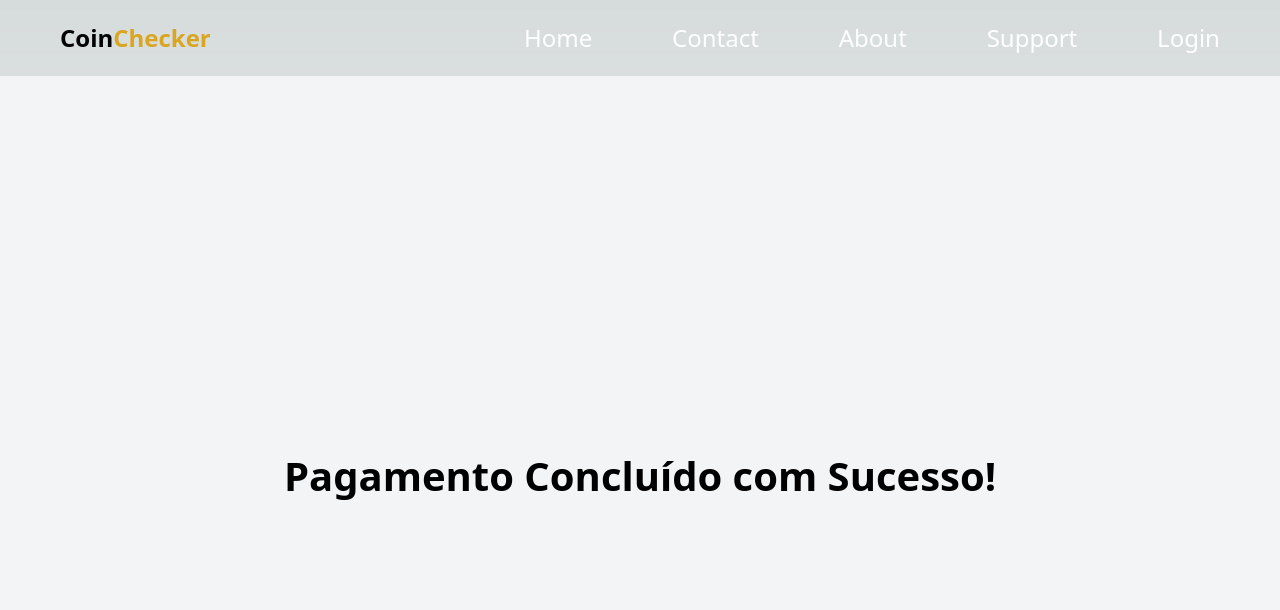
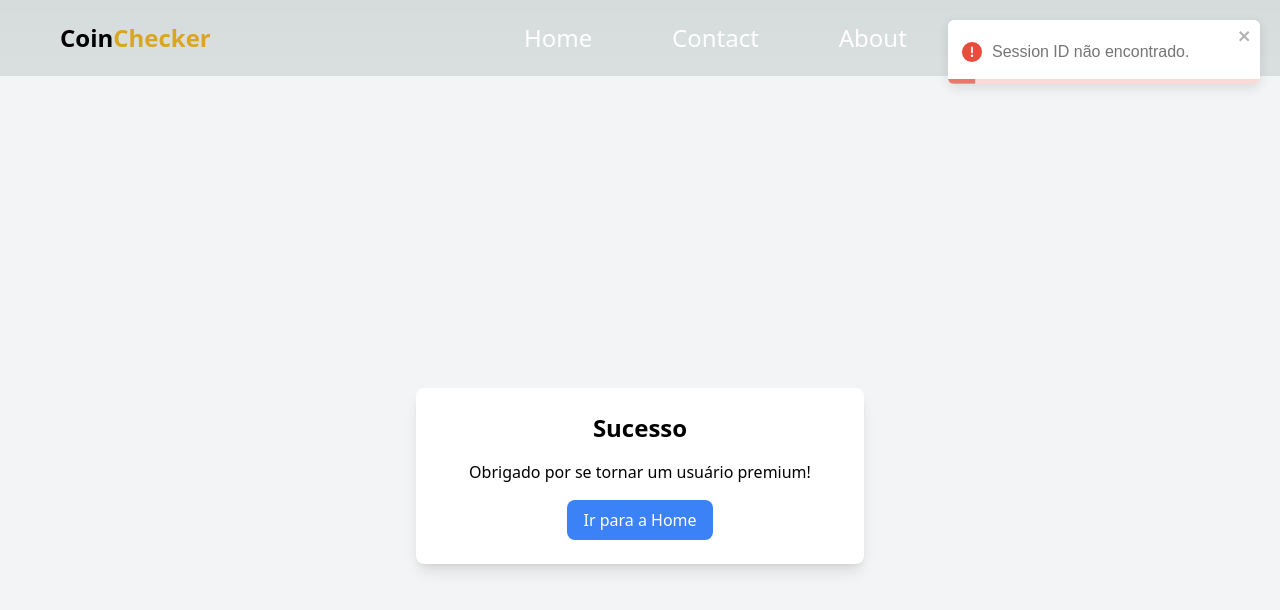
Before and after one commit to prcordova/coinchecker-web, a Next.js app: page /success in a window 1280 px wide. Shown: the top 610 px of the page. Built offline with nearby package versions, Linux system fonts and the light colour scheme.

Commit message:
fix:adds use client to success page

```diff
--- a/src/app/success/page.tsx
+++ b/src/app/success/page.tsx
@@ -1,38 +1,60 @@
 "use client";
+
 import { useEffect } from "react";
-import { useRouter } from "next/router";
+import { useRouter } from "next/navigation";
+import { toast } from "react-toastify";
 import useStore from "../../contexts/store";
 import { getBaseUrl } from "@/utils/api";
+
 const Success = () => {
   const router = useRouter();
+  const setIsPremium = useStore((state) => state.setIsPremium);
   const setSubscriptionId = useStore((state) => state.setSubscriptionId);
 
   useEffect(() => {
-    const storeSubscriptionId = async () => {
-      const session_id = router.query.session_id as string;
-      if (!session_id) return;
+    const handleSubscription = async () => {
+      const urlParams = new URLSearchParams(window.location.search);
+      const sessionId = urlParams.get("session_id");
+      if (!sessionId) {
+        toast.error("Session ID não encontrado.");
+        return;
+      }
 
       try {
+        const baseUrl = getBaseUrl();
         const response = await fetch(
-          `${getBaseUrl}/retrieve-session?session_id=${session_id}`
+          `${baseUrl}/check-subscription?sessionId=${sessionId}`
         );
         const result = await response.json();
-        localStorage.setItem("subscriptionId", result.subscriptionId);
-        setSubscriptionId(result.subscriptionId); // Atualizar a store com o subscriptionId
-        router.push("/");
+
+        if (response.ok && result.subscription) {
+          setIsPremium(result.subscription.status === "active");
+          setSubscriptionId(result.subscription.id);
+          toast.success("Assinatura confirmada com sucesso!");
+        } else {
+          toast.error("Erro ao confirmar a assinatura.");
+        }
       } catch (error) {
-        console.error("Error retrieving subscription:", error);
+        console.error("Erro ao verificar a assinatura:", error);
+        toast.error("Erro ao verificar a assinatura.");
       }
     };
 
-    storeSubscriptionId();
-  }, [router, setSubscriptionId]);
+    handleSubscription();
+  }, [router, setIsPremium, setSubscriptionId]);
 
   return (
-    <div className="w-[100%] min-h-screen flex items-center justify-center bg-gray-100">
-      <h1 className="text-[2.5rem] font-bold">
-        Pagamento Concluído com Sucesso!
-      </h1>
+    <div className="w-full min-h-screen flex items-center justify-center bg-gray-100">
+      <div className="w-full max-w-md p-6 rounded-lg shadow-lg bg-white text-center">
+        <h1 className="text-2xl font-bold mb-4">Sucesso</h1>
+        <p className="mb-4">Obrigado por se tornar um usuário premium!</p>
+        <button
+          onClick={() => router.push("/")}
+          className="px-4 py-2 bg-blue-500 text-white rounded-lg hover:bg-blue-600"
+        >
+          Ir para a Home
+        </button>
+      </div>
     </div>
   );
 };
```
